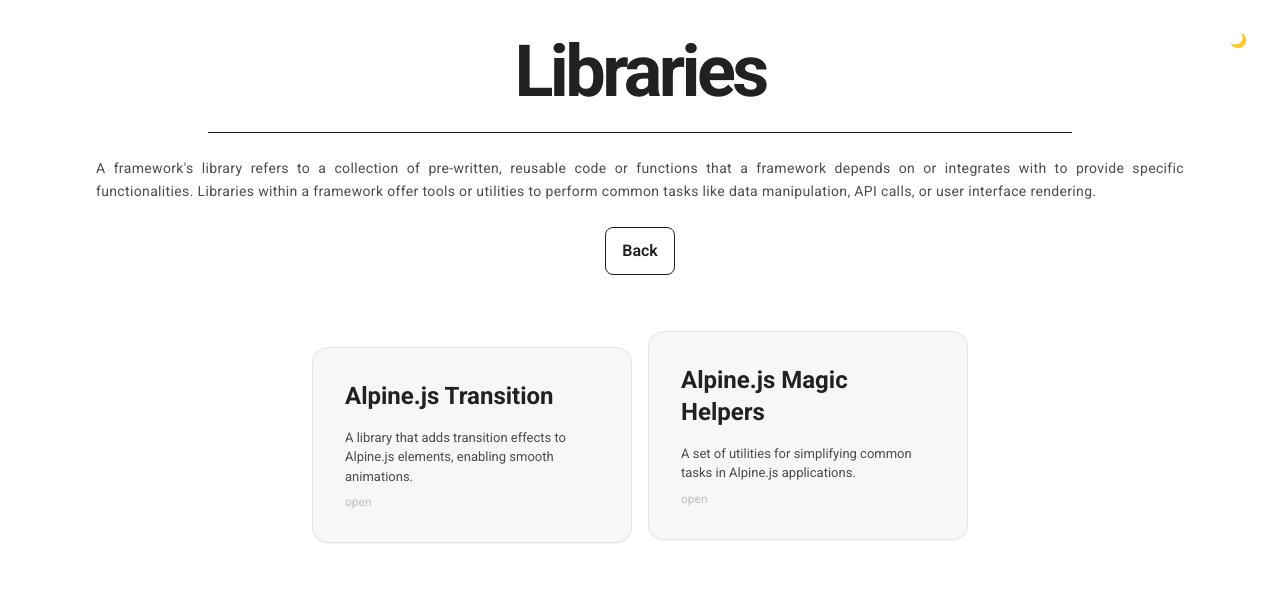
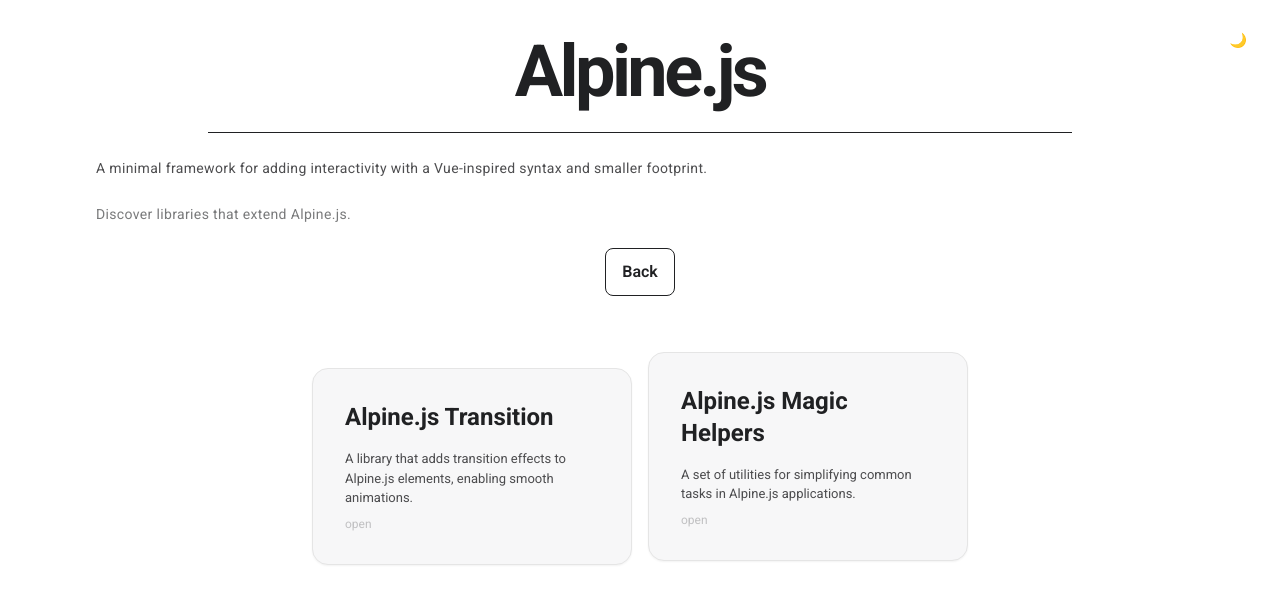
Before and after one commit to thealihamza04/CodeSphere, a React (Vite) app: page /Frameworks/Alpine.js/libraries in a window 1280 px wide. Shown: the top 604 px of the page. Built offline with nearby package versions, Linux system fonts and the light colour scheme; what tailwindcss-motion would draw is missing.

Commit message:
Show contextual definitions on framework detail pages

```diff
--- a/src/Components/Frameworks.jsx
+++ b/src/Components/Frameworks.jsx
@@ -1,4 +1,4 @@
-import { useEffect } from "react";
+import { useEffect, useMemo } from "react";
 import Card from "./cards/Card";
 import { Link, useLocation } from "react-router-dom";
 import useSEO from "./Hooks/useSEO";
@@ -8,47 +8,155 @@
   const location = useLocation();
   const { Frameworks: stateFrameworks = [] } = location.state || {};
 
-  const allFrameworks = List.flatMap((lang) =>
-    lang.More.map((fw) => ({ ...fw, Language: lang.Language }))
+  const langFromQuery = new URLSearchParams(location.search).get("lang");
+  const normalizedLang = langFromQuery?.toLowerCase();
+
+  const languageDetails = useMemo(() => {
+    if (!normalizedLang) return null;
+    return (
+      List.find(
+        (lang) => lang.Language.toLowerCase() === normalizedLang
+      ) || null
+    );
+  }, [normalizedLang]);
+
+  const allFrameworks = useMemo(
+    () =>
+      List.flatMap((lang) =>
+        lang.More.map((fw) => ({
+          ...fw,
+          Language: lang.Language,
+          LanguageSummary: lang.Summary,
+        }))
+      ),
+    []
   );
 
+  const frameworksForLanguage = useMemo(() => {
+    if (!languageDetails) return [];
+    return languageDetails.More.map((fw) => ({
+      ...fw,
+      Language: languageDetails.Language,
+      LanguageSummary: languageDetails.Summary,
+    }));
+  }, [languageDetails]);
+
+  const normalizedStateFrameworks = useMemo(() => {
+    if (stateFrameworks.length === 0) return [];
+
+    return stateFrameworks.map((fw) => {
+      if (fw.Language && fw.LanguageSummary) return fw;
+
+      if (languageDetails) {
+        return {
+          ...fw,
+          Language: languageDetails.Language,
+          LanguageSummary: languageDetails.Summary,
+        };
+      }
+
+      const languageMatch = List.find((lang) =>
+        lang.More.some(
+          (item) => item.Framework.toLowerCase() === fw.Framework.toLowerCase()
+        )
+      );
+
+      if (languageMatch) {
+        return {
+          ...fw,
+          Language: languageMatch.Language,
+          LanguageSummary: languageMatch.Summary,
+        };
+      }
+
+      return fw;
+    });
+  }, [stateFrameworks, languageDetails]);
+
   const frameworksData =
-    stateFrameworks.length > 0 ? stateFrameworks : allFrameworks;
+    frameworksForLanguage.length > 0
+      ? frameworksForLanguage
+      : normalizedStateFrameworks.length > 0
+      ? normalizedStateFrameworks
+      : allFrameworks;
 
-  const langFromQuery = new URLSearchParams(location.search).get("lang");
+  const groupedFrameworks = useMemo(() => {
+    if (frameworksForLanguage.length > 0) {
+      return [
+        {
+          language: languageDetails?.Language || "Frameworks",
+          list: frameworksForLanguage,
+        },
+      ];
+    }
 
-  const groupedFrameworks = stateFrameworks.length > 0
-    ? [{ language: langFromQuery || "Frameworks", list: stateFrameworks }]
-    : List.map((lang) => ({ language: lang.Language, list: lang.More }));
+    if (normalizedStateFrameworks.length > 0) {
+      const groupedMap = normalizedStateFrameworks.reduce((acc, fw) => {
+        const key = fw.Language || "Frameworks";
+        if (!acc.has(key)) {
+          acc.set(key, []);
+        }
+        acc.get(key).push(fw);
+        return acc;
+      }, new Map());
+
+      return Array.from(groupedMap.entries()).map(([language, list]) => ({
+        language,
+        list,
+      }));
+    }
+
+    return List.map((lang) => ({
+      language: lang.Language,
+      list: lang.More.map((fw) => ({
+        ...fw,
+        Language: lang.Language,
+        LanguageSummary: lang.Summary,
+      })),
+    }));
+  }, [
+    frameworksForLanguage,
+    languageDetails,
+    normalizedStateFrameworks,
+  ]);
+
+  const canonicalUrl = languageDetails
+    ? `https://codes-sphere.vercel.app/Frameworks?lang=${encodeURIComponent(
+        languageDetails.Language
+      )}`
+    : "https://codes-sphere.vercel.app/Frameworks";
+
+  const seoTitle = languageDetails
+    ? `${languageDetails.Language} Frameworks | CodeSphere`
+    : "Frameworks Overview | CodeSphere";
 
   useSEO({
-    title: "Frameworks Overview | CodeSphere",
-    description:
-      "Browse popular programming frameworks and tools with summaries and links.",
+    title: seoTitle,
+    description: heroDescription,
     keywords:
       "AliHamza projects, thealihamza04 projects, programming language timeline, projramming lang time line",
-    canonical: "https://codes-sphere.vercel.app/Frameworks",
+    canonical: canonicalUrl,
     og: {
-      title: "Frameworks Overview | CodeSphere",
-      description:
-        "Browse popular programming frameworks and tools with summaries and links.",
-      url: "https://codes-sphere.vercel.app/Frameworks",
+      title: seoTitle,
+      description: heroDescription,
+      url: canonicalUrl,
       type: "website",
     },
     twitter: {
       card: "summary_large_image",
-      title: "Frameworks Overview | CodeSphere",
-      description:
-        "Browse popular programming frameworks and tools with summaries and links.",
+      title: seoTitle,
+      description: heroDescription,
     },
     structuredData: {
       "@context": "https://schema.org",
       "@graph": [
         {
           "@type": "Service",
-          name: "Frameworks Overview",
+          name: languageDetails?.Language
+            ? `${languageDetails.Language} Frameworks`
+            : "Frameworks Overview",
           provider: { "@type": "Organization", name: "CodeSphere" },
-          url: "https://codes-sphere.vercel.app/Frameworks",
+          url: canonicalUrl,
         },
         {
           "@type": "BreadcrumbList",
@@ -62,8 +170,8 @@
             {
               "@type": "ListItem",
               position: 2,
-              name: "Frameworks",
-              item: "https://codes-sphere.vercel.app/Frameworks",
+              name: languageDetails?.Language || "Frameworks",
+              item: canonicalUrl,
             },
           ],
         },
@@ -75,18 +183,22 @@
     window.scrollTo(0, 0);
   }, []);
 
-  const def =
+  const defaultDefinition =
     "A framework is a pre-built structure or platform that provides a foundation for developing software applications. It includes reusable components, libraries, and tools to help developers organize and standardize their code, making development faster and more efficient.";
+
+  const heroTitle = languageDetails?.Language || "Frameworks";
+  const heroDescription =
+    languageDetails?.Summary || defaultDefinition;
 
   return (
     <>
       <div className='py-9 px-4 space-y-6 bg-base-100'>
-        <h1 className='heading'>Frameworks</h1>
+        <h1 className='heading'>{heroTitle}</h1>
         <div className='px-4 md:px-48'>
           <hr className='border-base-content' />
         </div>
         <p className='px-4 md:px-20 text-sm font-normal text-justify leading-relaxed tracking-wide text-base-content/80'>
-          {def}
+          {heroDescription}
         </p>
         <div className='flex justify-center mt-8'>
           <Link
@@ -114,7 +226,7 @@
                 Tools={framework.Tools}
                 Lib={framework.Libraries}
                 RTNIT={frameworksData}
-                PrevPath={location.pathname}
+                PrevPath={`${location.pathname}${location.search}`}
               />
             ))}
           </div>
--- a/src/Components/Tool_Lib.jsx
+++ b/src/Components/Tool_Lib.jsx
@@ -1,3 +1,4 @@
+import { useMemo } from "react";
 import Tool_Lib_Card from "./cards/Tool_Lib_Card";
 import { useLocation, Link, useParams } from "react-router-dom";
 import useSEO from "./Hooks/useSEO";
@@ -13,79 +14,124 @@
     PrevPath = "/Frameworks",
   } = location.state || {};
 
-  let tools = stateTools;
-  let Libraries = stateLibraries;
-  let ReturnIT = stateReturn;
+  const decodedFrameworkName = decodeURIComponent(frameworkName || "");
+  const normalizedFrameworkName = decodedFrameworkName.toLowerCase();
 
-  if (tools.length === 0 && Libraries.length === 0 && frameworkName) {
-    const decoded = decodeURIComponent(frameworkName).toLowerCase();
-    const allFrameworks = List.flatMap((lang) =>
-      lang.More.map((fw) => ({ ...fw, Language: lang.Language }))
+  const allFrameworks = useMemo(
+    () =>
+      List.flatMap((lang) =>
+        lang.More.map((fw) => ({
+          ...fw,
+          Language: lang.Language,
+          LanguageSummary: lang.Summary,
+        }))
+      ),
+    []
+  );
+
+  const normalizedStateReturn = useMemo(() => {
+    if (stateReturn.length === 0) return [];
+
+    return stateReturn.map((fw) => {
+      if (fw.Language && fw.LanguageSummary) return fw;
+
+      const languageMatch = List.find((lang) =>
+        lang.More.some(
+          (item) => item.Framework.toLowerCase() === fw.Framework.toLowerCase()
+        )
+      );
+
+      if (languageMatch) {
+        return {
+          ...fw,
+          Language: languageMatch.Language,
+          LanguageSummary: languageMatch.Summary,
+        };
+      }
+
+      return fw;
+    });
+  }, [stateReturn]);
+
+  const searchPool =
+    normalizedStateReturn.length > 0 ? normalizedStateReturn : allFrameworks;
+
+  const frameworkDetails = useMemo(() => {
+    if (!normalizedFrameworkName) return null;
+    return (
+      searchPool.find(
+        (fw) => fw.Framework.toLowerCase() === normalizedFrameworkName
+      ) || null
     );
-    const match = allFrameworks.find(
-      (fw) => fw.Framework.toLowerCase() === decoded
-    );
-    if (match) {
-      tools = match.Tools || [];
-      Libraries = match.Libraries || [];
-    }
-    ReturnIT = allFrameworks;
-  }
+  }, [normalizedFrameworkName, searchPool]);
 
-  let printIt = [];
-  let heading = "";
-  let def = "";
-  let crumbName = "";
+  const tools =
+    stateTools.length > 0
+      ? stateTools
+      : frameworkDetails?.Tools
+      ? frameworkDetails.Tools
+      : [];
 
-  const toolDef =
+  const Libraries =
+    stateLibraries.length > 0
+      ? stateLibraries
+      : frameworkDetails?.Libraries
+      ? frameworkDetails.Libraries
+      : [];
+
+  const ReturnIT = searchPool;
+
+  const isTools = type === "tools";
+  const printIt = isTools ? tools : Libraries;
+  const crumbName = isTools ? "Tools" : "Libraries";
+
+  const defaultToolDef =
     "Framework tools are software frameworks that provide developers with a structured foundation and pre-built components to build applications more efficiently. These tools often include libraries, templates, and best practices that streamline the development process.";
 
-  const libDef =
+  const defaultLibDef =
     "A framework's library refers to a collection of pre-written, reusable code or functions that a framework depends on or integrates with to provide specific functionalities. Libraries within a framework offer tools or utilities to perform common tasks like data manipulation, API calls, or user interface rendering.";
 
-  if (type === "tools") {
-    printIt = tools;
-    heading = "Tools";
-    def = toolDef;
-    crumbName = "Tools";
-  } else {
-    printIt = Libraries;
-    heading = "Libraries";
-    def = libDef;
-    crumbName = "Libraries";
-  }
+  const heroTitle = frameworkDetails?.Framework || decodedFrameworkName || "Framework";
+  const heroDescription = frameworkDetails?.Summary || (isTools ? defaultToolDef : defaultLibDef);
+  const heroSupplementary = isTools
+    ? `Explore tools that empower ${heroTitle} developers.`
+    : `Discover libraries that extend ${heroTitle}.`;
+
+  const canonicalUrl = `https://codes-sphere.vercel.app/Frameworks/${encodeURIComponent(
+    frameworkName
+  )}/${type}`;
+
+  const seoTitle = frameworkDetails?.Framework
+    ? `${frameworkDetails.Framework} ${crumbName} | CodeSphere`
+    : `${crumbName} for Frameworks | CodeSphere`;
 
   useSEO({
-    title: `${heading} for Frameworks | CodeSphere`,
-    description: def,
+    title: seoTitle,
+    description: heroDescription,
     keywords:
       "AliHamza projects, thealihamza04 projects, programming language timeline, projramming lang time line",
-    canonical: `https://codes-sphere.vercel.app/Frameworks/${encodeURIComponent(
-      frameworkName
-    )}/${type}`,
+    canonical: canonicalUrl,
     og: {
-      title: `${heading} for Frameworks | CodeSphere`,
-      description: def,
-      url: `https://codes-sphere.vercel.app/Frameworks/${encodeURIComponent(
-        frameworkName
-      )}/${type}`,
+      title: seoTitle,
+      description: heroDescription,
+      url: canonicalUrl,
       type: "website",
     },
     twitter: {
       card: "summary_large_image",
-      title: `${heading} for Frameworks | CodeSphere`,
-      description: def,
+      title: seoTitle,
+      description: heroDescription,
     },
     structuredData: {
       "@context": "https://schema.org",
       "@graph": [
         {
           "@type": "Service",
-          name: `${heading} for Frameworks`,
+          name: frameworkDetails?.Framework
+            ? `${frameworkDetails.Framework} ${crumbName}`
+            : `${crumbName} for Frameworks`,
           provider: { "@type": "Organization", name: "CodeSphere" },
-          url: `https://codes-sphere.vercel.app/Frameworks/${encodeURIComponent(
-            frameworkName
-          )}/${type}`,
+          url: canonicalUrl,
         },
         {
           "@type": "BreadcrumbList",
@@ -106,9 +152,7 @@
               "@type": "ListItem",
               position: 3,
               name: crumbName,
-              item: `https://codes-sphere.vercel.app/Frameworks/${encodeURIComponent(
-                frameworkName
-              )}/${type}`,
+              item: canonicalUrl,
             },
           ],
         },
@@ -119,13 +163,18 @@
   return (
     <>
       <div className='py-9 px-4 pd:px-10 space-y-6 bg-base-100'>
-        <h1 className='heading'>{heading}</h1>
+        <h1 className='heading'>{heroTitle}</h1>
         <div className='px-4 md:px-48'>
           <hr className='border-base-content' />
         </div>
         <p className='px-4 md:px-20 text-sm font-normal tracking-wide text-justify leading-relaxed text-base-content/80'>
-          {def}
+          {heroDescription}
         </p>
+        {frameworkDetails && (
+          <p className='px-4 md:px-20 text-xs md:text-sm font-normal tracking-wide text-justify leading-relaxed text-base-content/60'>
+            {heroSupplementary}
+          </p>
+        )}
 
         <div className='flex justify-center mt-6'>
           <Link
```
